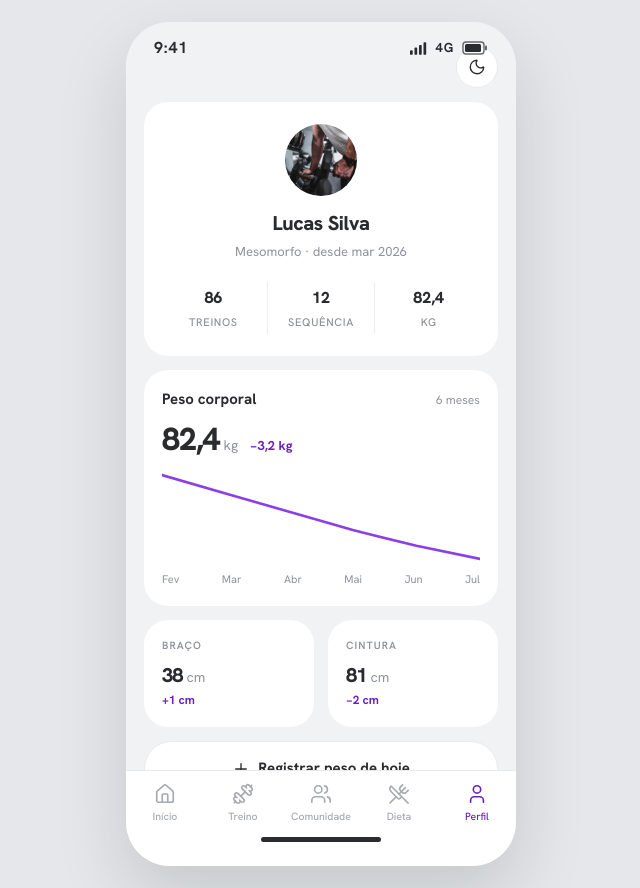
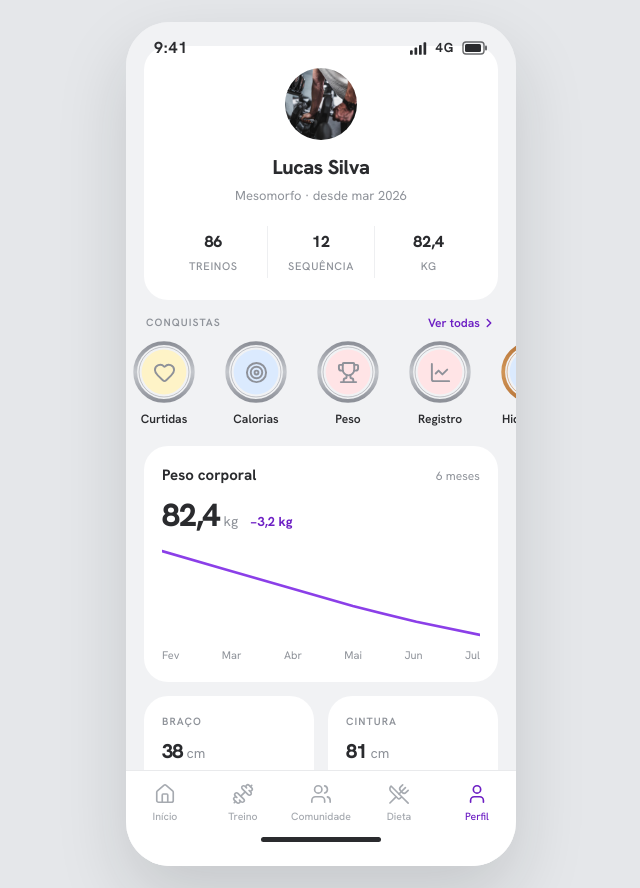
Before and after one commit to mttguerra/screen-app-math, a React (Vite) app: page /perfil in a window 1280 px wide. Shown: the whole page, without its empty margins (319-959 px from the left). Built offline with nearby package versions, Linux system fonts and the light colour scheme.

Commit message:
feat(conquistas): row horizontal no Perfil com top 8 medalhas

```diff
--- /dev/null
+++ b/src/screens/Achievements/MissionRow.jsx
@@ -0,0 +1,90 @@
+// src/screens/Achievements/MissionRow.jsx
+import { useNavigate } from 'react-router-dom'
+import { ChevronRight } from 'lucide-react'
+import Card from '../../components/ui/Card.jsx'
+import Medal from '../../components/ui/Medal.jsx'
+import { MISSIONS } from '../../lib/missions.js'
+import { tierFor } from '../../lib/missionState.js'
+import { lucasMissionsMock } from '../../lib/missionsMock.js'
+
+const TIER_ORDER = { diamante: 4, ouro: 3, prata: 2, bronze: 1, none: 0 }
+
+/**
+ * Row horizontal de conquistas no Perfil.
+ * Mostra até 8 medalhas ordenadas por tier desc + unlockedAt desc.
+ * Toque em qualquer medalha ou no header navega pra /perfil/conquistas.
+ */
+export default function MissionRow() {
+  const navigate = useNavigate()
+
+  // Junta catálogo + mock, filtra ganhas, ordena
+  const earned = MISSIONS
+    .map((m) => {
+      const state = lucasMissionsMock[m.id] || { currentValue: 0, unlockedAt: null }
+      return { mission: m, ...state, tier: tierFor(m, state.currentValue) }
+    })
+    .filter((e) => e.tier !== 'none')
+    .sort((a, b) => {
+      const t = TIER_ORDER[b.tier] - TIER_ORDER[a.tier]
+      if (t !== 0) return t
+      return (b.unlockedAt || '').localeCompare(a.unlockedAt || '')
+    })
+    .slice(0, 8)
+
+  const goToAll = () => navigate('/perfil/conquistas')
+
+  if (earned.length === 0) {
+    return (
+      <Card className="p-[18px]">
+        <button type="button" onClick={goToAll} className="w-full text-left">
+          <div className="text-[10.5px] font-semibold uppercase tracking-[0.1em] text-muted">
+            Conquistas
+          </div>
+          <div className="mt-2 text-[14px] font-semibold text-ink">
+            Suas conquistas aparecem aqui
+          </div>
+          <div className="mt-0.5 text-[12px] text-muted">
+            Complete missões pra desbloquear medalhas
+          </div>
+        </button>
+      </Card>
+    )
+  }
+
+  return (
+    <div>
+      <button
+        type="button"
+        onClick={goToAll}
+        className="mb-2 flex w-full items-center justify-between px-[2px] transition active:opacity-70"
+      >
+        <span className="text-[10.5px] font-semibold uppercase tracking-[0.1em] text-muted">
+          Conquistas
+        </span>
+        <span className="flex items-center gap-0.5 text-[12px] font-semibold text-accent">
+          Ver todas
+          <ChevronRight size={14} strokeWidth={2.5} />
+        </span>
+      </button>
+      <div className="-mx-[18px] overflow-hidden">
+        <div className="no-scrollbar flex snap-x snap-mandatory gap-4 overflow-x-auto px-[18px] pb-1">
+          {earned.map(({ mission, tier }) => (
+            <button
+              key={mission.id}
+              type="button"
+              onClick={goToAll}
+              className="flex snap-start shrink-0 flex-col items-center gap-1.5 transition active:scale-95"
+              style={{ width: 76 }}
+              aria-label={`${mission.title} — ${tier}`}
+            >
+              <Medal tier={tier} iconName={mission.icon} pillar={mission.pillar} size={64} />
+              <span className="w-full truncate text-center text-[12px] font-semibold text-ink">
+                {mission.shortTitle}
+              </span>
+            </button>
+          ))}
+        </div>
+      </div>
+    </div>
+  )
+}
--- a/src/screens/Profile/index.jsx
+++ b/src/screens/Profile/index.jsx
@@ -1,11 +1,11 @@
 import { useEffect, useState } from 'react'
-import { Plus, Moon, Sun } from 'lucide-react'
+import { Plus } from 'lucide-react'
 import ProfileIdentityCard from './ProfileIdentityCard.jsx'
 import WeightCard from './WeightCard.jsx'
 import MeasureCard from './MeasureCard.jsx'
 import PrimaryAction from '../../components/ui/PrimaryAction.jsx'
-import IconButton from '../../components/ui/IconButton.jsx'
 import { getTheme, toggleTheme } from '../../lib/theme.js'
+import MissionRow from '../Achievements/MissionRow.jsx'
 
 export default function Profile() {
   const [theme, setTheme] = useState('light')
@@ -21,21 +21,8 @@ export default function Profile() {
   return (
     <div className="min-h-full bg-canvas pt-6 pb-[110px] font-hanken text-ink">
       <div className="flex flex-col gap-3.5 px-[18px]">
-        {/* Header — toggle de tema no canto direito */}
-        <div className="flex items-center justify-end">
-          <IconButton
-            onClick={handleToggle}
-            ariaLabel={theme === 'dark' ? 'Ativar modo claro' : 'Ativar modo escuro'}
-          >
-            {theme === 'dark' ? (
-              <Sun size={18} strokeWidth={1.8} />
-            ) : (
-              <Moon size={18} strokeWidth={1.8} />
-            )}
-          </IconButton>
-        </div>
-
-        <ProfileIdentityCard />
+        <ProfileIdentityCard theme={theme} onToggleTheme={handleToggle} />
+        <MissionRow />
         <WeightCard />
         <div className="grid grid-cols-2 gap-3.5">
           <MeasureCard label="BRAÇO" value="38" unit="cm" delta="+1 cm" />
```
